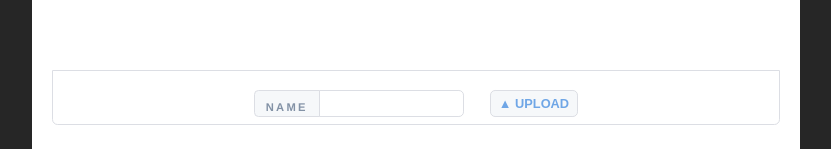
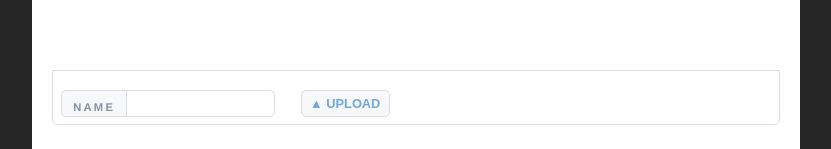
Before and after one commit to edanshin/basic-image-editor, a Vue app: page / in a window 1280 px wide. Shown: the part 1159-1308 px from the top of the page, without its empty margins (224-1055 px from the left). Built offline with nearby package versions, Linux system fonts and the light colour scheme.

Commit message:
adjusted margins

```diff
--- a/src/components/ImageEditor.vue
+++ b/src/components/ImageEditor.vue
@@ -5,7 +5,7 @@
     <div class="imageContainer">
       <canvas id="myCanvas"></canvas>
 
-      <div style="display: flex; justify-content: center;" class="bottom">
+      <div style="display: flex; " class="bottom">
         <p class="label">NAME</p><p class="name">{{filename}}</p>
 
         <button class="uploadBtn" onclick="document.getElementById('file_input').click()">&#x25B2;&nbsp;UPLOAD</button>
@@ -129,8 +129,8 @@ export default {
   border-bottom-right-radius: 0.4em;
   padding: 0.7em 0.35em 0 0.35em;
   margin-left: -0.1em;
-  width: 10.5em;
-  max-width: 10.5em;
+  width: 10.8em;
+  max-width: 10.8em;
   text-overflow: ellipsis;
   overflow-x: hidden;
   color: #25A95B;
```
